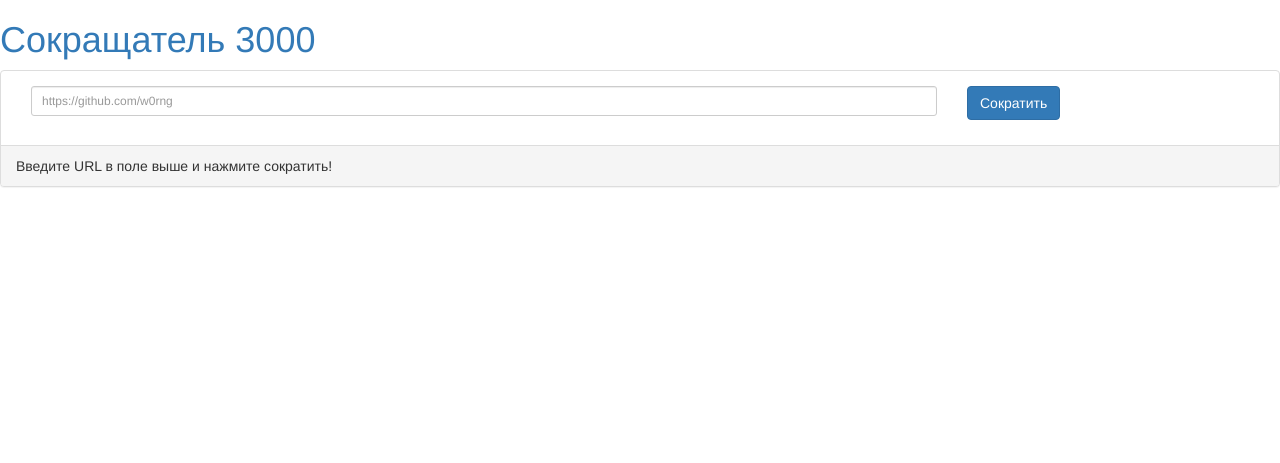
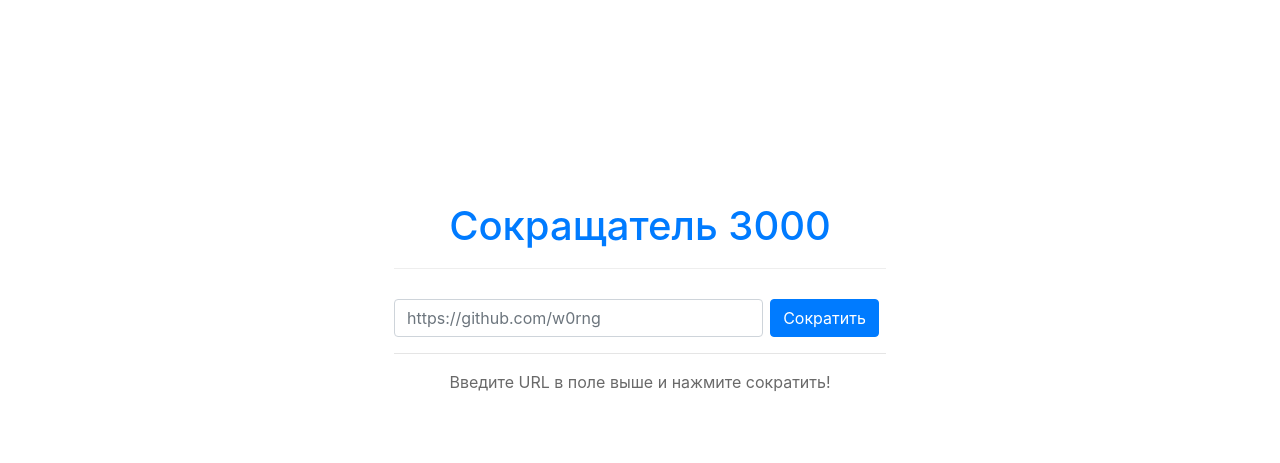
Before and after one commit to w0rng/shortUrl, a Django app: page / in a window 1280 px wide. Shown: the top 463 px of the page. Run offline with Django 3.2, Linux system fonts and the light colour scheme; some libraries are stand-ins or nearby versions.

Commit message:
Поигрался со стилями

```diff
--- a/url_shortening/templates/base.html
+++ b/url_shortening/templates/base.html
@@ -4,9 +4,8 @@
 <head>
     <title>Сокращатель</title>
     {% load static %}
-    <link rel="stylesheet" href="https://maxcdn.bootstrapcdn.com/bootstrap/3.3.1/css/bootstrap.min.css">
-    <link rel="stylesheet" type="text/css" href="{% static 'shortenersite/css/custom.css' %}" />
-    <script src="//ajax.googleapis.com/ajax/libs/jquery/1.9.1/jquery.min.js"></script>
+    <link rel="stylesheet" href="https://maxcdn.bootstrapcdn.com/bootstrap/4.5.0/css/bootstrap.min.css">
+    <script src="https://ajax.googleapis.com/ajax/libs/jquery/3.5.1/jquery.min.js"></script>
     <meta name="viewport" content="width=device-width, initial-scale=1">
 </head>
 <script type="text/javascript">
@@ -27,14 +26,44 @@
 
     function returnSuccess(data, textStatus, jqXHR) {
         if (data.url) {
-            $('#url-result').text(data.url);
+            $('#url-result').text(data.url).css({ 'color': 'green' });
             $('#url').val("");
         } else {
-            $('#url-result').text("Do not submit blank.");
+            $('#url-result').text("Введите ссылку").css({ 'color': 'red' });
         }
 
     }
 </script>
+
+<style>
+    #content {
+        margin-top: 20px;
+        margin-bottom: 60px;
+    }
+
+    a:hover {
+        text-decoration: none;
+    }
+
+    header {
+        border-bottom: 1px solid #eeeeee;
+        margin-bottom: 30px;
+        padding-bottom: 10px;
+        clear: both;
+    }
+
+    #wrap {
+        margin: 15% auto;
+        padding: 10px;
+        text-align: center;
+        width: 40%;
+    }
+
+    #url-result {
+        color: dimgrey;
+        display: hidden;
+    }
+</style>
 
 <body>
     <div id="wrap">
--- a/url_shortening/templates/index.html
+++ b/url_shortening/templates/index.html
@@ -6,15 +6,15 @@
 
 <div class="panel panel-default">
     <div class="panel-body">
-        <div class="col-sm-9">
-            <input type="text" name="url" id="url" class="form-control input-sm"
-                placeholder="https://github.com/w0rng" />
+        {% csrf_token %}
+        <div style="width: 75%; float: left;">
+            <input type="text" name="url" id="url" class="form-control" placeholder="https://github.com/w0rng">
         </div>
-        <div class="col-sm-3">
-            {% csrf_token %}
-            <button id="submitButton" class="btn btn-primary">Сократить</button></p>
-        </div>
+
+        <button id="submitButton" class="btn btn-primary">Сократить</button></p>
+
     </div>
+    <hr>
     <div class="panel-footer"><span id="url-result">Введите URL в поле выше и нажмите сократить!</span></div>
 </div>
 {% endblock %}
```
